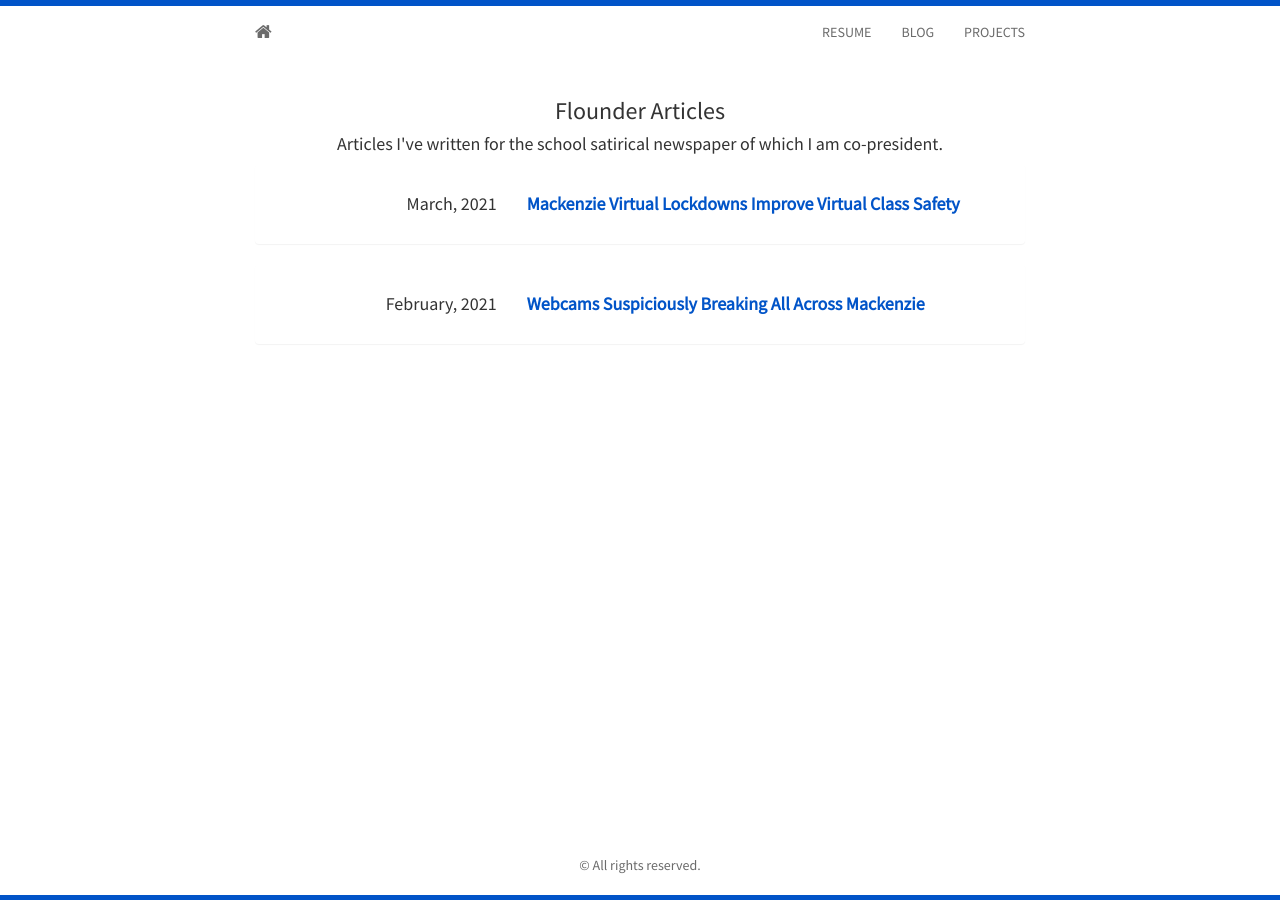
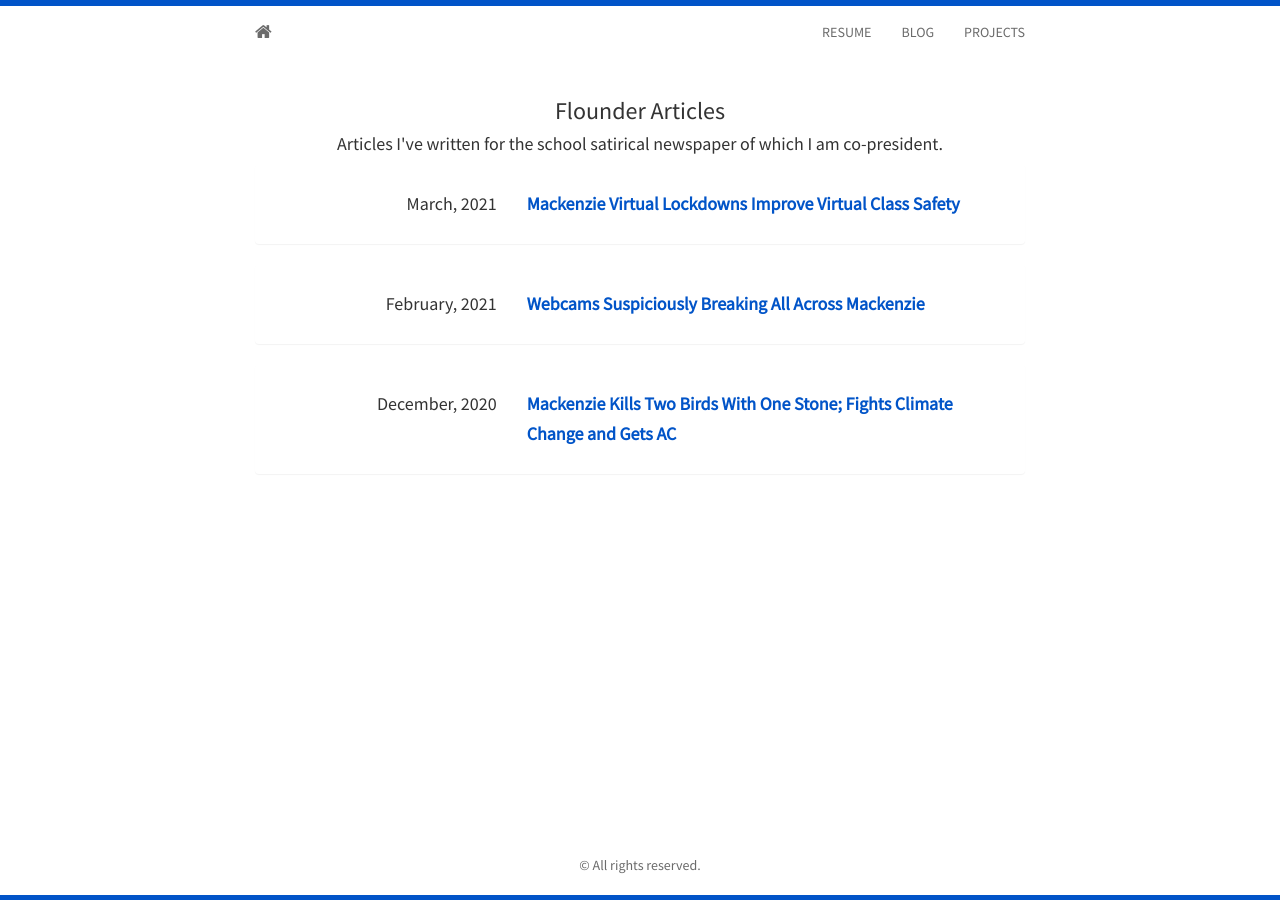
Before and after one commit to jackn11/jackn11.github.io, a Jekyll site: the page built from blog.html, in a window 1280 px wide. Built offline with Jekyll 4.4.1, drawn with Linux system fonts in a browser that asks for light colours; nearby versions of some CDN libraries.

Commit message:
Update blog.html

```diff
--- a/blog.html
+++ b/blog.html
@@ -38,6 +38,22 @@ title: Blog
 		</div>
 	</div>
   </div>
+  <div class="panel panel-default">
+    <div class="panel-body">
+		<div class="row">
+			 <div class="col-sm-4 col-md-4 col-lg-4">
+				 <h5 style="text-align: right">
+				 	December, 2020
+				 </h5>
+			 </div>
+			 <div class="col-sm-8 col-md-8 col-lg-8">
+				 <h5 style="text-align: left">
+				 	<strong><a href="https://floundernews.tk/2020/12/two-stone/"  target="_blank" rel="noopener noreferrer">Mackenzie Kills Two Birds With One Stone; Fights Climate Change and Gets AC</a></strong>
+				 </h5>
+			 </div>
+		</div>
+	</div>
+  </div>
 <!-- <h3>Archive</h3>
   <div class="panel panel-default">
     <div class="panel-body">
```
